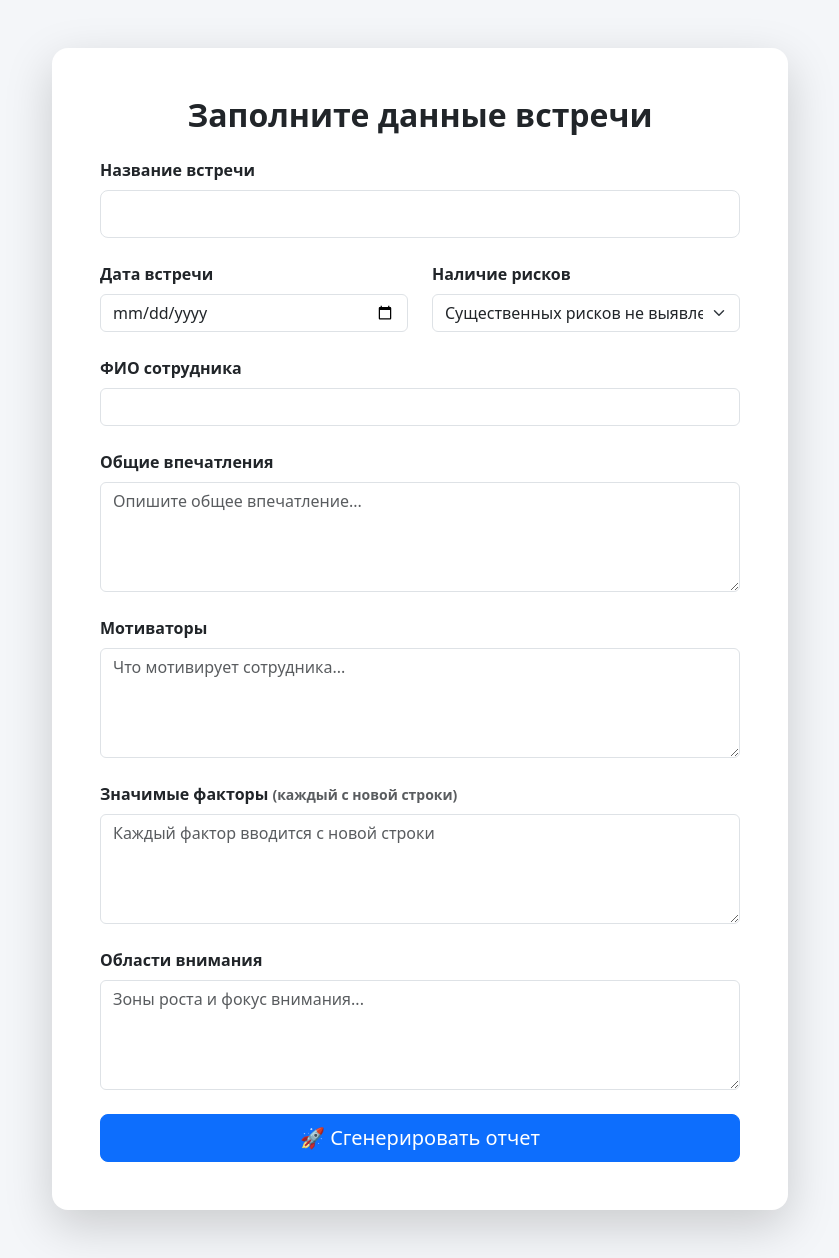
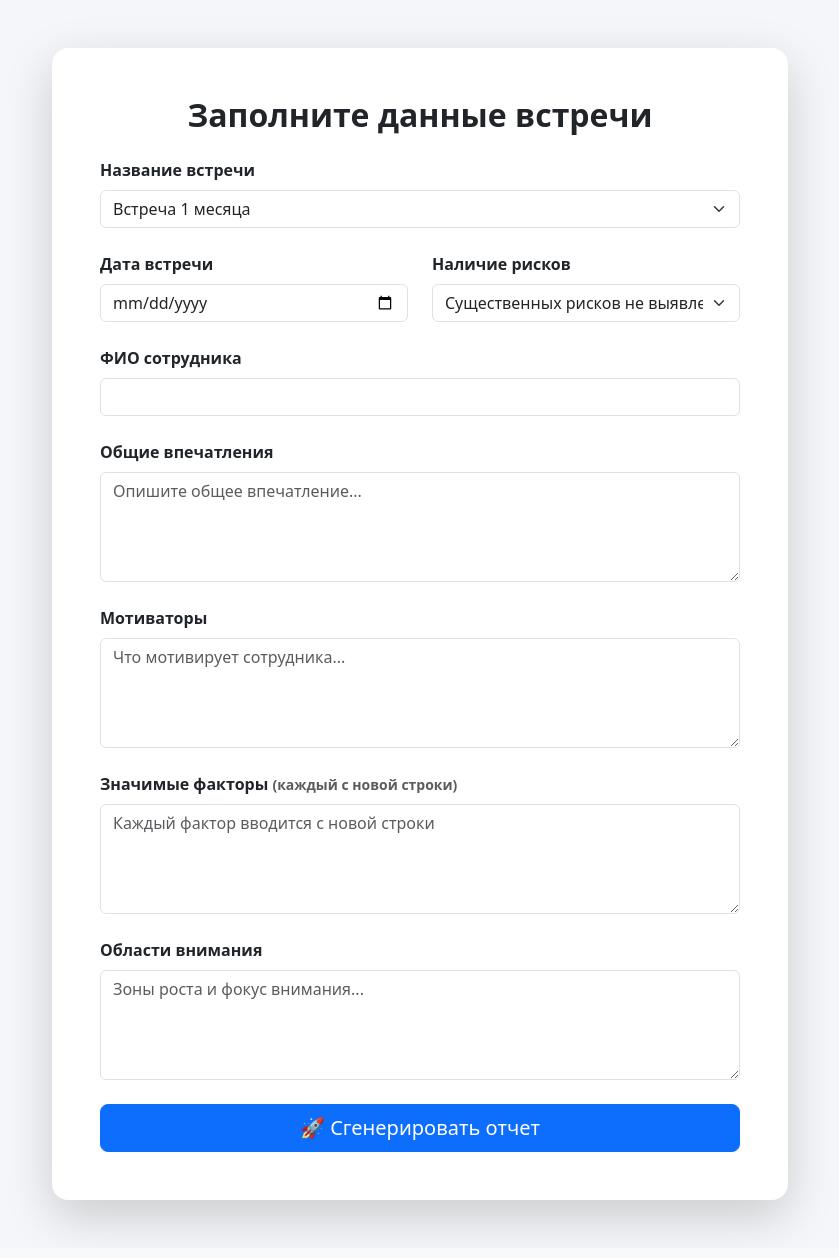
Before and after one commit to eznova/feedback_templater, a Flask app: page / in a window 1280 px wide. Shown: the whole page, without its empty margins (220-1059 px from the left). After the commit the page ends 1236 px from the top, so only its background shows below. Run offline with Flask 3, Linux system fonts and the light colour scheme.

Commit message:
some fixes + theming

```diff
--- a/app.py
+++ b/app.py
@@ -10,6 +10,16 @@ def index():
 
 @app.route("/generate", methods=["POST"])
 def generate():
+    meeting_name=request.form.get("meeting_name")
+    if meeting_name.lower() == "запрос":
+        main_color_light = "9FDEDE"
+        main_color_dark = "28D7D7"
+        factors_bg_color = "B3E4E4"
+    else:
+        main_color_light = "AB83F5"
+        main_color_dark = "844BEC"
+        factors_bg_color = "E4D5FF"
+
     # Дата
     raw_date = request.form.get("meeting_date")
     formatted_date = ""
@@ -33,16 +43,45 @@ def generate():
         if line.strip()
     ]
 
+    # Мотиваторы — разбиваем по строкам
+    raw_motivators = request.form.get("motivators", "")
+    motivators_list = [
+        line.strip()
+        for line in raw_motivators.splitlines()
+        if line.strip()
+    ]
+
+    # Области внимания — разбиваем по строкам
+    raw_attention = request.form.get("attention", "")
+    attention_list = [
+        line.strip()
+        for line in raw_attention.splitlines()
+        if line.strip()
+    ]
+
+    # Цвет блока с рисками
+    risk_value = request.form.get("risks", "")
+    if risk_value.lower() == "обрати внимание":
+        risk_color = "FFC72E"
+    elif risk_value.lower() == "есть риски":
+        risk_color = "B93131"
+    else:
+        risk_color = "76B48F"
+
     return render_template(
         "result.html",
-        meeting_name=request.form.get("meeting_name"),
+        meeting_name=meeting_name,
+        main_color_light=main_color_light,
+        main_color_dark=main_color_dark,
+        factors_bg_color=factors_bg_color,
         meeting_date=formatted_date,
-        risks=request.form.get("risks"),
+        risks=risk_value,
+        risk_color=risk_color,            # ← передаём цвет
         fio=request.form.get("fio"),
-        impressions_list=impressions_list,  # ← список строк
-        motivators=request.form.get("motivators"),
-        factors_list=factors_list,          # список строк
-        attention=request.form.get("attention"),
+        impressions_list=impressions_list,
+        motivators_list=motivators_list,
+        factors_list=factors_list,
+        attention_list=attention_list
     )
 
 
--- a/templates/form.html
+++ b/templates/form.html
@@ -40,8 +40,13 @@
                         <!-- Название встречи -->
                         <div class="mb-4">
                             <label class="form-label">Название встречи</label>
-                            <input type="text" class="form-control form-control-lg"
-                                   name="meeting_name" required>
+                                <select class="form-select" name="meeting_name">
+                                    <option value="встреча 1 месяца">Встреча 1 месяца</option>
+                                    <option value="встреча 2 месяца">Встреча 2 месяца</option>
+                                    <option value="встреча 3 месяца">Встреча 3 месяца</option>
+                                    <option value="встреча 6 месяца">Встреча 6 месяца</option>
+                                    <option value="запрос">Запрос</option>
+                                </select>
                         </div>
 
                         <!-- Дата + Риски -->
@@ -58,8 +63,8 @@
                                     <option value="существенных рисков не выявлено">
                                         Существенных рисков не выявлено
                                     </option>
-                                    <option value="Средние">Средние</option>
-                                    <option value="Высокие">Высокие</option>
+                                    <option value="обрати внимание">Обрати внимание</option>
+                                    <option value="есть риски">Есть риски</option>
                                 </select>
                             </div>
                         </div>
```
Also changed, not shown: templates/result.html (+11 -7 lines), 1 other file.
